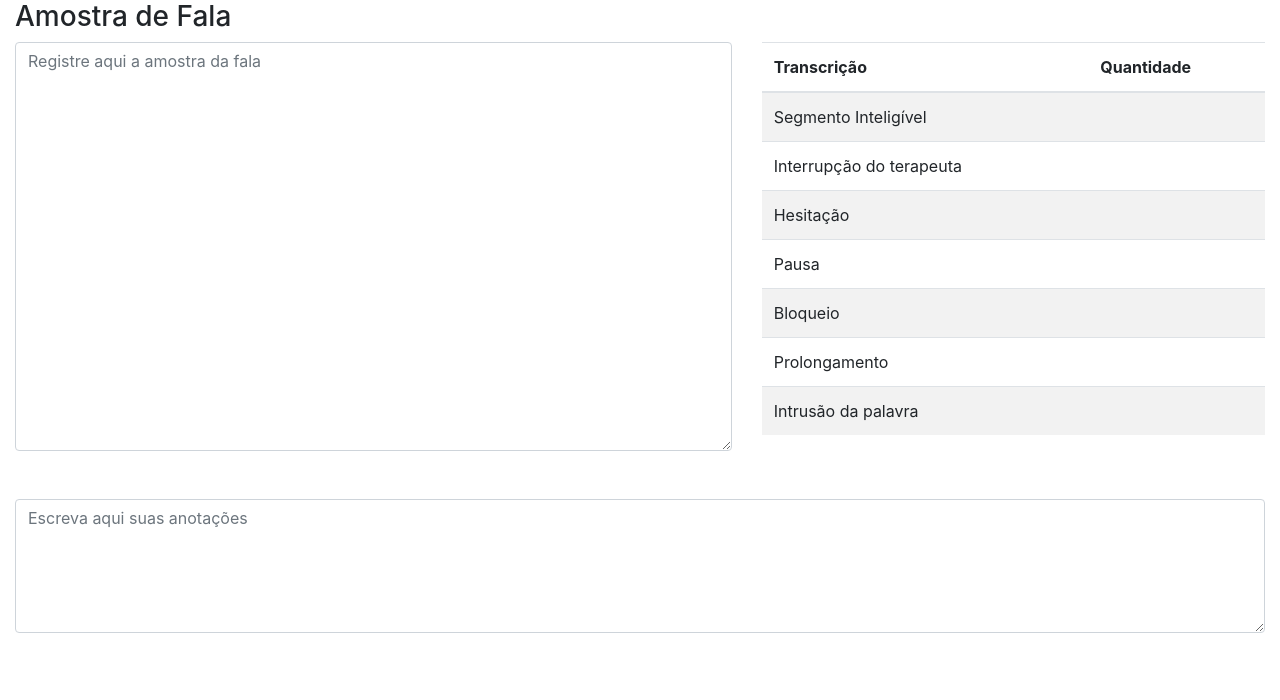
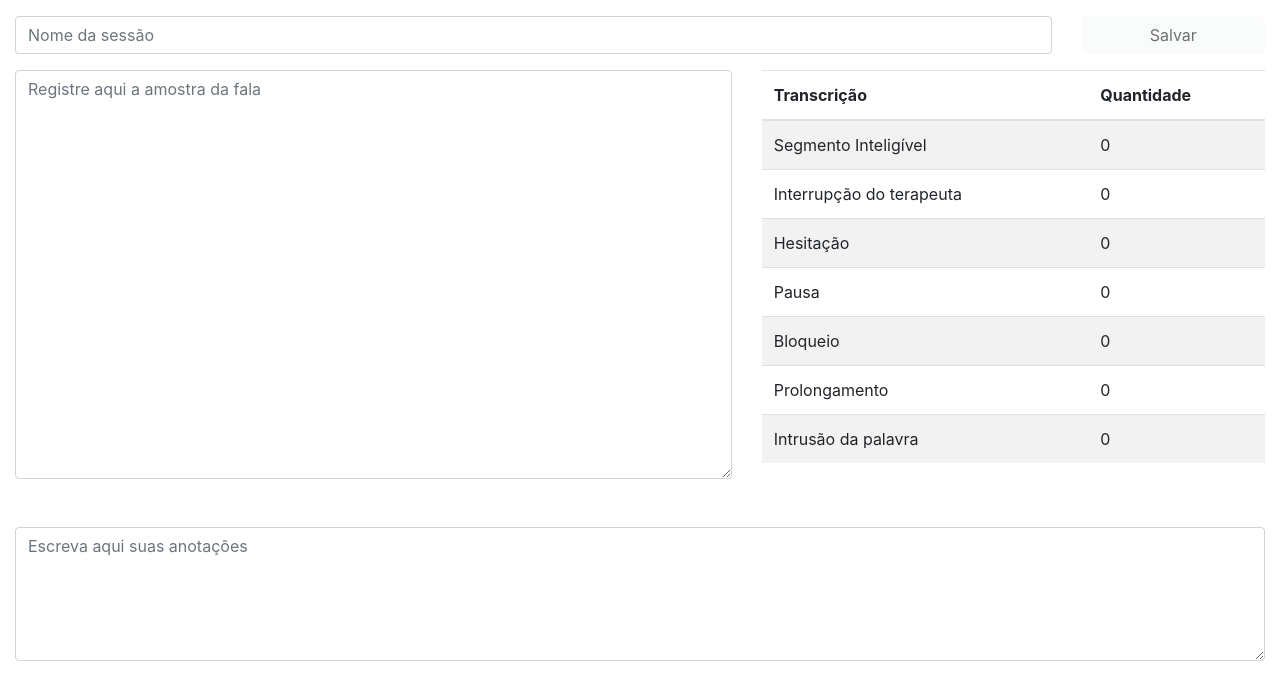
Before and after one commit to raviassis/Disfluencia, a Vue app: page /#/session in a window 1280 px wide. Shown: the top 700 px of the page. Built offline with nearby package versions, Linux system fonts and the light colour scheme.

Commit message:
Add router, integration to api, Home page and changes on Session Page

```diff
--- a/package.json
+++ b/package.json
@@ -9,9 +9,11 @@
     "start": "node server.js"
   },
   "dependencies": {
+    "axios": "^0.19.2",
     "core-js": "^3.6.4",
     "express": "^4.17.1",
-    "vue": "^2.6.11"
+    "vue": "^2.6.11",
+    "vue-router": "^3.1.6"
   },
   "devDependencies": {
     "@vue/cli-plugin-babel": "~4.3.0",
--- a/src/App.vue
+++ b/src/App.vue
@@ -1,16 +1,14 @@
 <template>
   <div id="app">
-    <SessaoDisfuncao />
+    <router-view></router-view>
   </div>
 </template>
 
 <script>
-import SessaoDisfuncao from './components/SessaoDisfuncao.vue';
 
 export default {
   name: 'App',
   components: {
-    SessaoDisfuncao,
   }
 }
 </script>
--- a/src/main.js
+++ b/src/main.js
@@ -1,8 +1,26 @@
 import Vue from 'vue'
 import App from './App.vue'
+import VueRouter from 'vue-router'
+import Session from './views/session/Session.vue'
+import Home from './views/home/Home.vue'
+import axios from 'axios'
 
+axios.defaults.baseURL = process.env.VUE_APP_API_URL;
+Vue.use(VueRouter);
 Vue.config.productionTip = false
+Vue.prototype.$http = axios
+
+const routes = [
+  { path: '/', component: Home},
+  { path: '/session', component: Session}
+]
+
+const router = new VueRouter({
+  // mode:'history',
+  routes
+})
 
 new Vue({
   render: h => h(App),
+  router
 }).$mount('#app')
--- /dev/null
+++ b/src/services/transcriptorService.js
@@ -0,0 +1,44 @@
+export default {
+    _valid(speechSample) {
+        if(!speechSample || typeof speechSample !== "string") return;
+    },
+    transcript(speechSample) {
+        return {
+            intelligentSegment: this.intelligentSegment(speechSample),
+            therapistInterruption: this.therapistInterruption(speechSample),
+            hesitation: this.hesitation(speechSample),
+            respite: this.respite(speechSample),
+            block: this.block(speechSample),
+            extension: this.extension(speechSample),
+            wordIntrusion: this.wordIntrusion(speechSample)
+        };
+    },
+    intelligentSegment(speechSample) {
+        this._valid(speechSample);
+        return (speechSample.split("~~~~~~~").length-1);
+    },
+    therapistInterruption(speechSample) {
+        this._valid(speechSample);
+        return (speechSample.replace("//","!").split("!").length-1);
+    },
+    hesitation(speechSample) {
+        this._valid(speechSample);
+        return (speechSample.split("#").length-1);
+    },
+    respite(speechSample) {
+        this._valid(speechSample);
+        return (speechSample.replace("________","@").split("@").length-1);
+    },
+    block(speechSample) {
+        this._valid(speechSample);
+        return (speechSample.split("/").length-1);
+    },
+    extension(speechSample) {
+        this._valid(speechSample);
+        return (speechSample.split("_").length-1);
+    },
+    wordIntrusion(speechSample) {
+        this._valid(speechSample);
+        return (speechSample.replace("/ /","&").split("&").length-1);
+    },
+}
--- /dev/null
+++ b/src/views/home/Home.vue
@@ -0,0 +1,18 @@
+<template>
+    <div class="container-fluid">
+        <h1>Disfluência</h1>
+        <router-link class="btn btn-primary" to="/session">Nova Sessão</router-link>
+    </div>
+</template>
+
+<script>
+export default {
+    name: 'Home'
+}
+
+</script>
+
+<!-- Add "scoped" attribute to limit CSS to this component only -->
+<style scoped>
+
+</style>
--- /dev/null
+++ b/src/views/session/Session.vue
@@ -0,0 +1,101 @@
+<template>
+    <div class="sessaoDisfuncao container-fluid">
+        <div class="row mt-3">
+            <div class="col-md-10 form-group">
+                <input v-model="nameSession" type="text" class="form-control" placeholder="Nome da sessão">
+            </div>
+            <div class="col-md-2 form-group">
+                <button
+                    class="btn btn-block"
+                    v-bind:class="{'btn-success': enabled(), 'btn-light': !enabled()}"
+                    v-on:click="save()"
+                    :disabled="!enabled()">Salvar</button>
+            </div>
+        </div>
+        <div class="row mb-5">
+            <div class="col-md-7">
+                <AmostraFala v-model="amostra" />
+            </div>
+
+            <div class="col-md-5">
+                <Transcricao v-bind:amostra="amostra"/>
+
+            </div>
+        </div>
+        <div class="row">
+            <div class="col">
+                <textarea
+                    class="form-control mb-5"
+                    rows="5"
+                    placeholder="Escreva aqui suas anotações"
+                    v-model="annotation">
+                </textarea>
+            </div>
+
+        </div>
+    </div>
+</template>
+
+<script>
+import AmostraFala from './AmostraFala.vue';
+import Transcricao from './Transcricao.vue';
+import Transcriptor from '../../services/transcriptorService';
+export default {
+    name: 'SessaoDisfuncao',
+    components: {
+        AmostraFala,
+        Transcricao,
+    },
+    props: {
+
+    },
+    data: function() {
+        return {
+            nameSession: '',
+            amostra: '',
+            annotation: '',
+        };
+    },
+    methods: {
+        save() {
+            console.log(this.createRequestBody());
+            const session = this.createRequestBody();
+            this.$http.post('/session', session)
+                    .then(() => {
+                        alert('Sessão salva com sucesso!');
+                        this.$router.push('/');
+                    })
+                    .catch((err) => {
+                        if(err.response.status == 422) {
+                            this.tratarErroValidacao(err.response.data);
+                        }
+                        else {
+                            alert('Ocorreu um erro inesperado ao salvar a sessão!');
+                        }
+                    });
+        },
+        createRequestBody(){
+            return {
+                name: this.nameSession,
+                speechSample: this.amostra,
+                annotation: this.annotation,
+                transcription: Transcriptor.transcript(this.amostra)
+            };
+        },
+        tratarErroValidacao(err){
+            const msg = err.errors?.map(e => e.message).reduce((s1, s2) => s1 + '\n' + s2, '');
+            alert(msg);
+        },
+        enabled(){
+            return this.nameSession && this.nameSession.trim().length > 0;
+        }
+    }
+}
+
+// /Olá /meu nome é jjjjJosé Mar/celo Ferreira de__ /Castro #é tenho ~~~~~~~ deze/ nove anos estudo ad/ minis/ tra/ ção na_ UF_MG #é_ eu tinha_ es/_____colhido o curso porquê eu gosto_ muito de_  ~~~~~~~né então eu já esss/ tou no meu ter/ceiro  período_ já  ainda falta_ dois_/ anos_/ e_ meio para_ eu me_ /formar eu gosto muito de_ medi/ tar acho que isso me ajjjjuda em mui/ tas coisas áreas né da da da minha vida_ tanto na minha_ /fala e também_ no auto/____________ conhecimento né e_ #é no último ano_ eu comecei a ffffazer /Yoga né ~~~~~~~ muito mesmo uma_ viagem que eu tinha_ /feito que eu tinha________ gos/tado muito ffffoi ~~~~~~~ né eu ter ido /no/ em mar/ço desse ano né foi uma_ experi/ ência  muito boa porquê  eu tive_ #é con/____tato com_ pes_/soas diferentes né de diver/sãs áreas né que me a/greg/ou ~~~~~~~ muito mesmo
+</script>
+
+<!-- Add "scoped" attribute to limit CSS to this component only -->
+<style scoped>
+
+</style>
--- a/src/components/Transcricao.vue
+++ b/src/views/session/Transcricao.vue
@@ -68,6 +68,7 @@
 </template>
 
 <script >
+import Transcriptor from '../../services/transcriptorService';
 export default {
     name: 'Transcricao',
     components: {
@@ -84,38 +85,31 @@ export default {
     computed: {
         SI: function () {
             const a = this?.amostra;
-            if(!a || typeof a !== "string") return;
-            return (a.split("~~~~~~~").length-1);
+            return Transcriptor.intelligentSegment(a);
         },
         IT: function () {
             const a = this?.amostra;
-            if(!a || typeof a !== "string") return;
-            return (a.replace("//","!").split("!").length-1);
+            return Transcriptor.therapistInterruption(a);
         },
         HES: function () {
             const a = this?.amostra;
-            if(!a || typeof a !== "string") return;
-            return (a.split("#").length-1);
+            return Transcriptor.hesitation(a);
         },
         PA: function () {
             const a = this?.amostra;
-            if(!a || typeof a !== "string") return;
-            return (a.replace("________","@").split("@").length-1);
+            return Transcriptor.respite(a);
         },
         BLOCK: function () {
             const a = this?.amostra;
-            if(!a || typeof a !== "string") return;
-            return (a.split("/").length-1);
+            return Transcriptor.block(a);
         },
         PRO: function () {
             const a = this?.amostra;
-            if(!a || typeof a !== "string") return;
-            return (a.split("_").length-1);
+            return Transcriptor.extension(a);
         },
         IP: function () {
             const a = this?.amostra;
-            if(!a || typeof a !== "string") return;
-            return (a.replace("/ /","&").split("&").length-1);
+            return Transcriptor.wordIntrusion(a);
         },
     },
     methods: {
```
Also changed, not shown: src/views/session/AmostraFala.vue (renamed from src/components/AmostraFala.vue), 2 other files (tests, documents, lock files or other folders).
